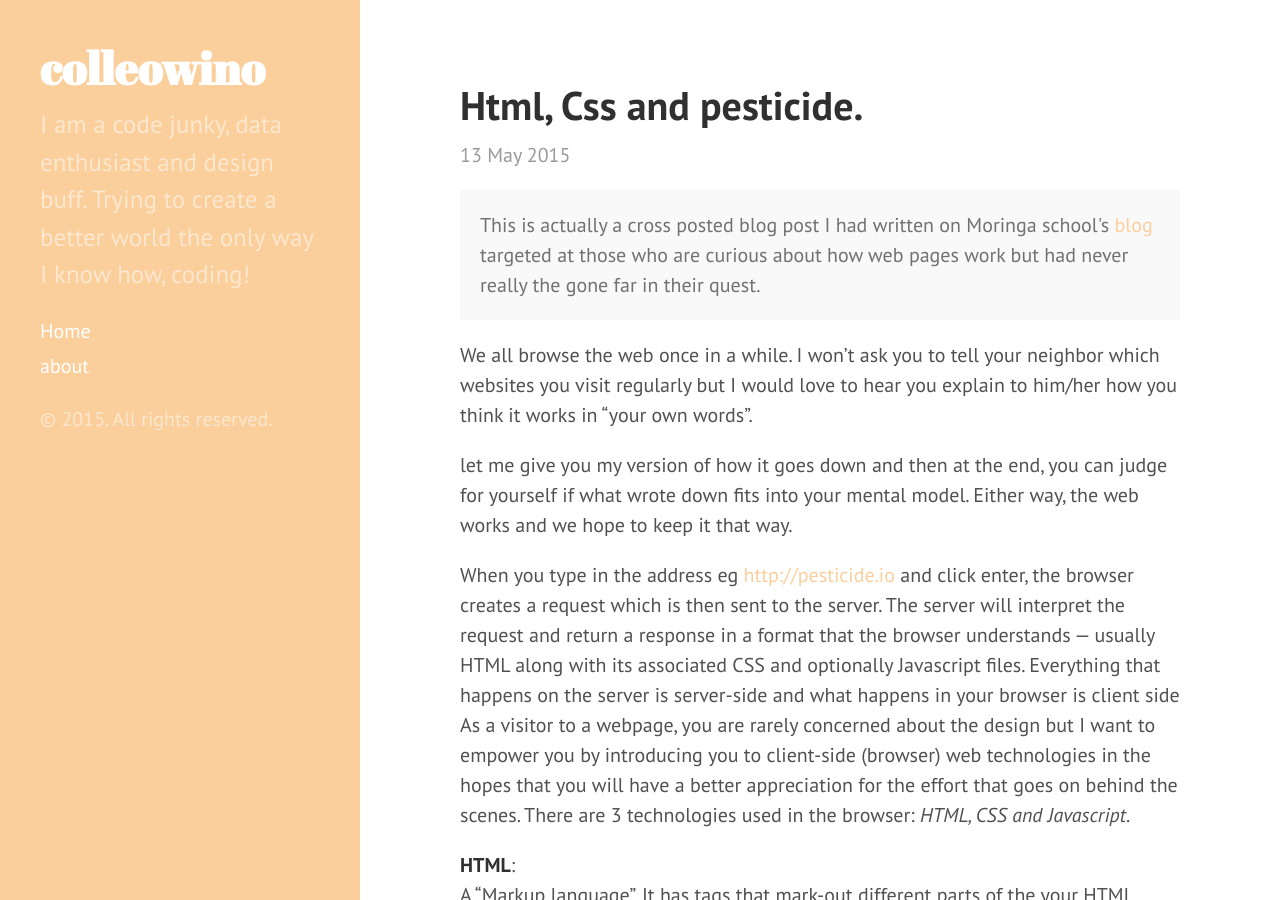
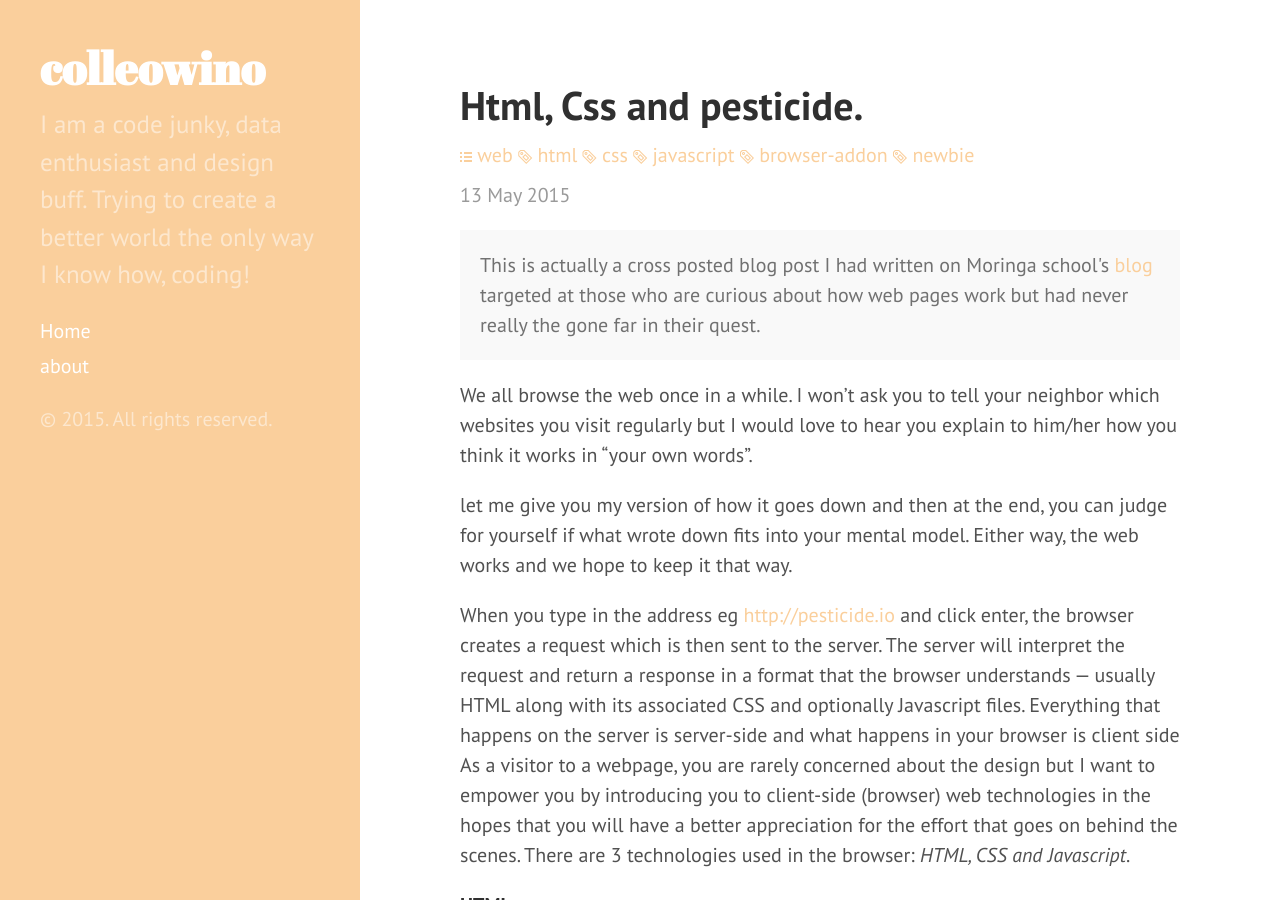
Before and after one commit to colleowino/colleowino.github.io, a Jekyll site: the page built from _posts/2015-05-13-css-pesticide.md, in a window 1280 px wide and 900 px high. Built offline with Jekyll 4.4.1, drawn with Linux system fonts in a browser that asks for light colours; Markdown is read by kramdown in place of the engine named in the settings.

Commit message:
added tags to pesticide post

```diff
--- a/_posts/2015-05-13-css-pesticide.md
+++ b/_posts/2015-05-13-css-pesticide.md
@@ -2,6 +2,8 @@
 layout:     post
 title:      "Html, Css and pesticide."
 date:       2015-05-13 14:45:00
+tags: html css javascript browser-addon newbie
+categories: web
 author:     "colleowino"
 published: true
 ---
```
